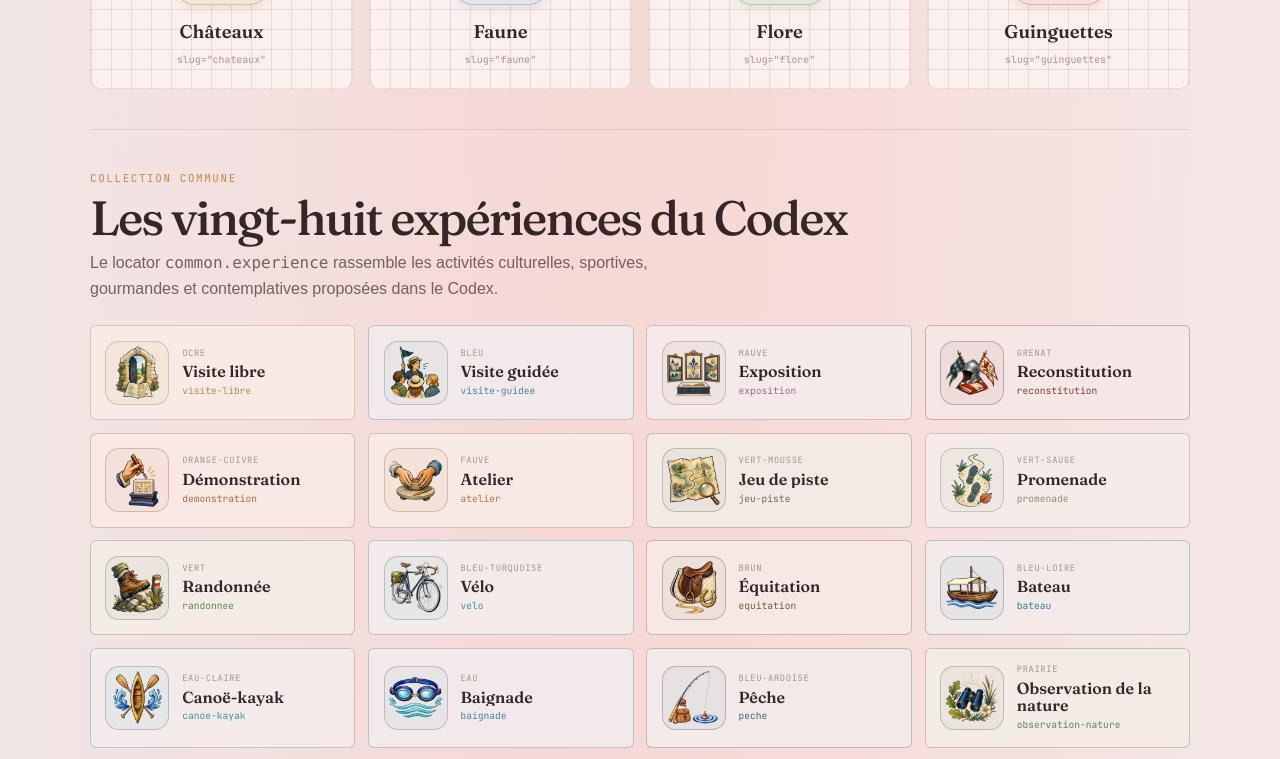
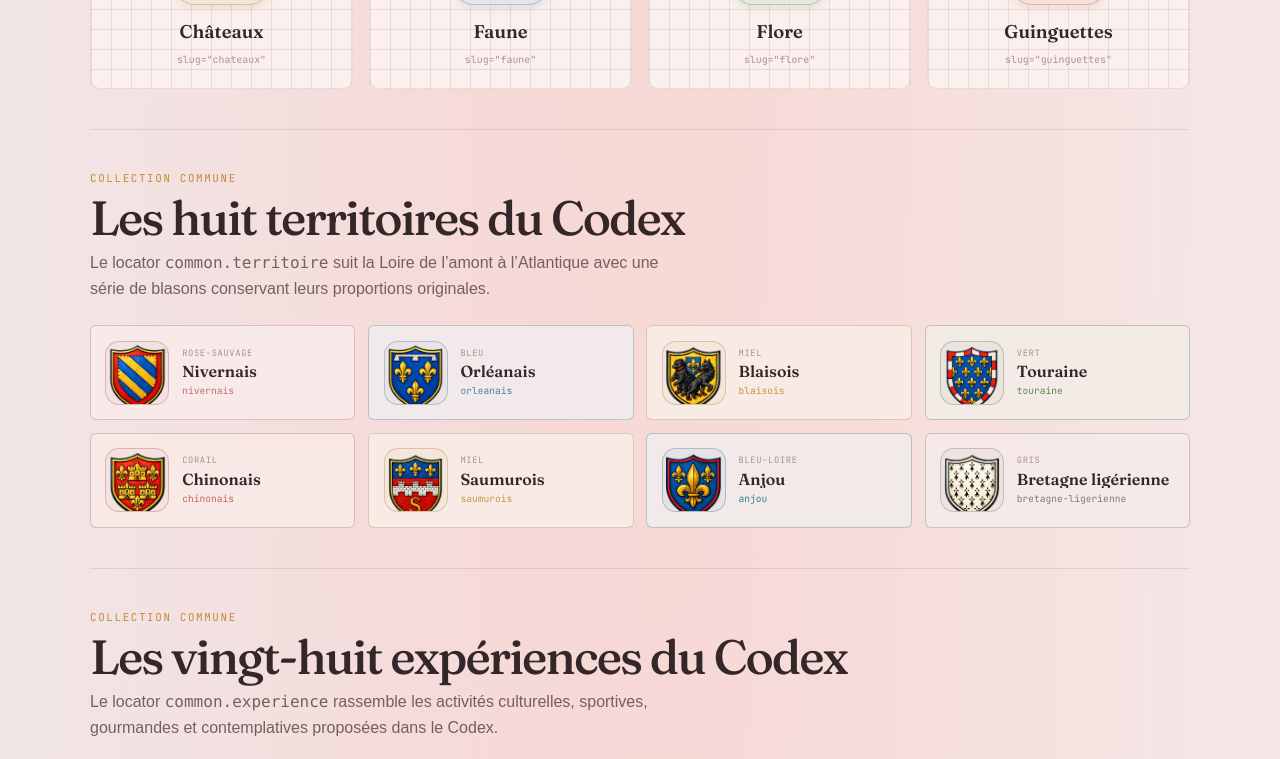
Before and after one commit to iamjulienjulien/loireridezen-codex, a Next.js app: page /atelier/components/lrz-symbol in a window 1280 px wide. Shown: the part 2280-3039 px from the top of the page. Built offline with nearby package versions, Linux system fonts and the light colour scheme.

Commit message:
[LRZ-CODEX] 🧪 atelier > showcase common territory symbols and stamps > 🤠 Julien

```diff
--- a/src/app/atelier/components/lrz-stamp/LRZStampPlayground.tsx
+++ b/src/app/atelier/components/lrz-stamp/LRZStampPlayground.tsx
@@ -33,6 +33,7 @@ import type {
     LRZCommonEpoqueSymbolSlug,
     LRZCommonExperienceSymbolSlug,
     LRZCommonMilieuSymbolSlug,
+    LRZCommonTerritoireSymbolSlug,
     LRZFauneRareteSymbolSlug,
     LRZFauneTypeSymbolSlug,
     LRZFloreCategorieSymbolSlug,
@@ -54,6 +55,7 @@ type LRZStampPlaygroundProps = {
     commonArchitectureOptions: readonly LRZStampPlaygroundOption<LRZCommonArchitectureSymbolSlug>[];
     commonMilieuOptions: readonly LRZStampPlaygroundOption<LRZCommonMilieuSymbolSlug>[];
     commonExperienceOptions: readonly LRZStampPlaygroundOption<LRZCommonExperienceSymbolSlug>[];
+    commonTerritoireOptions: readonly LRZStampPlaygroundOption<LRZCommonTerritoireSymbolSlug>[];
     fauneTypeOptions: readonly LRZStampPlaygroundOption<LRZFauneTypeSymbolSlug>[];
     fauneRareteOptions: readonly LRZStampPlaygroundOption<LRZFauneRareteSymbolSlug>[];
     floreCategorieOptions: readonly LRZStampPlaygroundOption<LRZFloreCategorieSymbolSlug>[];
@@ -192,7 +194,7 @@ const LABEL_SIZES: readonly LabelSizeChoice[] = [
 
 const META_OPTIONS: Record<LRZSymbolCollection, readonly LRZSymbolMeta[]> = {
     index: [],
-    common: ["epoque", "architecture", "milieu", "experience"],
+    common: ["epoque", "architecture", "milieu", "experience", "territoire"],
     faune: ["type", "rarete"],
     flore: ["categorie", "rarete"],
     guinguette: ["ambience"],
@@ -281,6 +283,7 @@ export default function LRZStampPlayground({
     commonArchitectureOptions,
     commonMilieuOptions,
     commonExperienceOptions,
+    commonTerritoireOptions,
     fauneTypeOptions,
     fauneRareteOptions,
     floreCategorieOptions,
@@ -297,7 +300,9 @@ export default function LRZStampPlayground({
             case "index":
                 return indexOptions;
             case "common":
-                return meta === "experience"
+                return meta === "territoire"
+                    ? commonTerritoireOptions
+                    : meta === "experience"
                       ? commonExperienceOptions
                       : meta === "milieu"
                         ? commonMilieuOptions
@@ -326,6 +331,12 @@ export default function LRZStampPlayground({
                   collection: "index",
                   slug: values.slug as LRZIndexSymbolSlug,
               }
+            : values.collection === "common" && values.meta === "territoire"
+              ? {
+                    collection: "common",
+                    meta: "territoire",
+                    slug: values.slug as LRZCommonTerritoireSymbolSlug,
+                }
               : values.collection === "common" && values.meta === "experience"
                 ? {
                       collection: "common",
@@ -351,7 +362,8 @@ export default function LRZStampPlayground({
                             meta: "epoque",
                             slug: values.slug as LRZCommonEpoqueSymbolSlug,
                         }
-                    : values.collection === "faune" && values.meta === "rarete"
+                      : values.collection === "faune" &&
+                          values.meta === "rarete"
                         ? {
                               collection: "faune",
                               meta: "rarete",
--- a/src/app/atelier/components/lrz-stamp/page.tsx
+++ b/src/app/atelier/components/lrz-stamp/page.tsx
@@ -16,6 +16,7 @@ import { COMMON_ARCHITECTURE_META } from "@/registry/Meta/common-architecture";
 import { COMMON_EPOQUE_META } from "@/registry/Meta/common-epoque";
 import { COMMON_EXPERIENCE_META } from "@/registry/Meta/common-experience";
 import { COMMON_MILIEU_META } from "@/registry/Meta/common-milieu";
+import { COMMON_TERRITOIRE_META } from "@/registry/Meta/common-territoire";
 import { FAUNE_RARETE_META } from "@/registry/Meta/faune-rarete";
 import { FAUNE_TYPE_META } from "@/registry/Meta/faune-type";
 import { FLORE_CATEGORIE_META } from "@/registry/Meta/flore-categorie";
@@ -27,6 +28,7 @@ import {
     type LRZCommonEpoqueSymbolSlug,
     type LRZCommonExperienceSymbolSlug,
     type LRZCommonMilieuSymbolSlug,
+    type LRZCommonTerritoireSymbolSlug,
     type LRZFauneRareteSymbolSlug,
     type LRZFauneTypeSymbolSlug,
     type LRZFloreCategorieSymbolSlug,
@@ -68,6 +70,10 @@ const COMMON_MILIEU_OPTIONS = COMMON_MILIEU_META.map(({ slug, label }) => ({
 const COMMON_EXPERIENCE_OPTIONS = COMMON_EXPERIENCE_META.map(
     ({ slug, label }) => ({ slug, label }),
 ) satisfies readonly LRZStampPlaygroundOption<LRZCommonExperienceSymbolSlug>[];
+
+const COMMON_TERRITOIRE_OPTIONS = COMMON_TERRITOIRE_META.map(
+    ({ slug, label }) => ({ slug, label }),
+) satisfies readonly LRZStampPlaygroundOption<LRZCommonTerritoireSymbolSlug>[];
 
 const FAUNE_TYPE_OPTIONS = FAUNE_TYPE_META.map(({ slug, label }) => ({
     slug,
@@ -157,7 +163,7 @@ const API_PROPS = [
     ],
     [
         "meta",
-        '"epoque" | "architecture" | "milieu" | "experience" | "type" | "rarete" | "categorie" | "ambience"',
+        '"epoque" | "architecture" | "milieu" | "experience" | "territoire" | "type" | "rarete" | "categorie" | "ambience"',
         "undefined",
         "Sous-dossier optionnel.",
     ],
@@ -318,6 +324,7 @@ export default function LRZStampPage() {
                     commonArchitectureOptions={COMMON_ARCHITECTURE_OPTIONS}
                     commonMilieuOptions={COMMON_MILIEU_OPTIONS}
                     commonExperienceOptions={COMMON_EXPERIENCE_OPTIONS}
+                    commonTerritoireOptions={COMMON_TERRITOIRE_OPTIONS}
                     fauneTypeOptions={FAUNE_TYPE_OPTIONS}
                     fauneRareteOptions={FAUNE_RARETE_OPTIONS}
                     floreCategorieOptions={FLORE_CATEGORIE_OPTIONS}
@@ -347,6 +354,39 @@ export default function LRZStampPage() {
                                 slug={slug}
                                 key={slug}
                                 size="lg"
+                                shadow="soft"
+                            />
+                        ))}
+                    </div>
+                </section>
+
+                <section
+                    className={shellStyles.section}
+                    aria-labelledby="stamp-common-territoires"
+                >
+                    <div className={shellStyles.sectionHeader}>
+                        <p className={shellStyles.kicker}>Collection commune</p>
+                        <h2 id="stamp-common-territoires">
+                            Les territoires du Codex
+                        </h2>
+                        <p>
+                            Chaque stamp récupère son blason, son label et sa
+                            couleur depuis le registre
+                            <code> common.territoire</code>.
+                        </p>
+                    </div>
+                    <div className={styles.catalogGrid}>
+                        {COMMON_TERRITOIRE_META.map((territory) => (
+                            <LRZStamp
+                                collection="common"
+                                meta="territoire"
+                                slug={territory.slug}
+                                key={territory.slug}
+                                size="md"
+                                variant="pill"
+                                tone="subtle"
+                                font="grotesk"
+                                symbolScale={1.1}
                                 shadow="soft"
                             />
                         ))}
--- a/src/app/atelier/components/lrz-symbol/LRZSymbolPlayground.tsx
+++ b/src/app/atelier/components/lrz-symbol/LRZSymbolPlayground.tsx
@@ -8,6 +8,7 @@ import {
     type LRZCommonEpoqueSymbolSlug,
     type LRZCommonExperienceSymbolSlug,
     type LRZCommonMilieuSymbolSlug,
+    type LRZCommonTerritoireSymbolSlug,
     type LRZFauneRareteSymbolSlug,
     type LRZFauneTypeSymbolSlug,
     type LRZFloreCategorieSymbolSlug,
@@ -38,6 +39,7 @@ type LRZSymbolPlaygroundProps = {
     commonArchitectureOptions: readonly LRZSymbolPlaygroundOption<LRZCommonArchitectureSymbolSlug>[];
     commonMilieuOptions: readonly LRZSymbolPlaygroundOption<LRZCommonMilieuSymbolSlug>[];
     commonExperienceOptions: readonly LRZSymbolPlaygroundOption<LRZCommonExperienceSymbolSlug>[];
+    commonTerritoireOptions: readonly LRZSymbolPlaygroundOption<LRZCommonTerritoireSymbolSlug>[];
     fauneTypeOptions: readonly LRZSymbolPlaygroundOption<LRZFauneTypeSymbolSlug>[];
     fauneRareteOptions: readonly LRZSymbolPlaygroundOption<LRZFauneRareteSymbolSlug>[];
     floreCategorieOptions: readonly LRZSymbolPlaygroundOption<LRZFloreCategorieSymbolSlug>[];
@@ -118,7 +120,7 @@ const SHADOW_OPTIONS: readonly LRZSymbolShadow[] = ["none", "soft", "strong"];
 
 const META_OPTIONS: Record<LRZSymbolCollection, readonly LRZSymbolMeta[]> = {
     index: [],
-    common: ["epoque", "architecture", "milieu", "experience"],
+    common: ["epoque", "architecture", "milieu", "experience", "territoire"],
     faune: ["type", "rarete"],
     flore: ["categorie", "rarete"],
     guinguette: ["ambience"],
@@ -171,6 +173,7 @@ export default function LRZSymbolPlayground({
     commonArchitectureOptions,
     commonMilieuOptions,
     commonExperienceOptions,
+    commonTerritoireOptions,
     fauneTypeOptions,
     fauneRareteOptions,
     floreCategorieOptions,
@@ -187,7 +190,9 @@ export default function LRZSymbolPlayground({
             case "index":
                 return indexOptions;
             case "common":
-                return meta === "experience"
+                return meta === "territoire"
+                    ? commonTerritoireOptions
+                    : meta === "experience"
                       ? commonExperienceOptions
                       : meta === "milieu"
                         ? commonMilieuOptions
@@ -223,6 +228,12 @@ export default function LRZSymbolPlayground({
                   collection: "index",
                   slug: values.slug as LRZIndexSymbolSlug,
               }
+            : values.collection === "common" && values.meta === "territoire"
+              ? {
+                    collection: "common",
+                    meta: "territoire",
+                    slug: values.slug as LRZCommonTerritoireSymbolSlug,
+                }
               : values.collection === "common" && values.meta === "experience"
                 ? {
                       collection: "common",
@@ -248,7 +259,8 @@ export default function LRZSymbolPlayground({
                             meta: "epoque",
                             slug: values.slug as LRZCommonEpoqueSymbolSlug,
                         }
-                    : values.collection === "faune" && values.meta === "rarete"
+                      : values.collection === "faune" &&
+                          values.meta === "rarete"
                         ? {
                               collection: "faune",
                               meta: "rarete",
--- a/src/app/atelier/components/lrz-symbol/page.tsx
+++ b/src/app/atelier/components/lrz-symbol/page.tsx
@@ -9,6 +9,7 @@ import {
     type LRZCommonEpoqueSymbolSlug,
     type LRZCommonExperienceSymbolSlug,
     type LRZCommonMilieuSymbolSlug,
+    type LRZCommonTerritoireSymbolSlug,
     type LRZFauneRareteSymbolSlug,
     type LRZFauneTypeSymbolSlug,
     type LRZFloreCategorieSymbolSlug,
@@ -28,6 +29,7 @@ import { COMMON_ARCHITECTURE_META } from "@/registry/Meta/common-architecture";
 import { COMMON_EPOQUE_META } from "@/registry/Meta/common-epoque";
 import { COMMON_EXPERIENCE_META } from "@/registry/Meta/common-experience";
 import { COMMON_MILIEU_META } from "@/registry/Meta/common-milieu";
+import { COMMON_TERRITOIRE_META } from "@/registry/Meta/common-territoire";
 import { FAUNE_RARETE_META } from "@/registry/Meta/faune-rarete";
 import { FAUNE_TYPE_META } from "@/registry/Meta/faune-type";
 import { FLORE_CATEGORIE_META } from "@/registry/Meta/flore-categorie";
@@ -128,6 +130,10 @@ const COMMON_EXPERIENCE_OPTIONS = COMMON_EXPERIENCE_META.map(
     ({ slug, label }) => ({ slug, label }),
 ) satisfies readonly LRZSymbolPlaygroundOption<LRZCommonExperienceSymbolSlug>[];
 
+const COMMON_TERRITOIRE_OPTIONS = COMMON_TERRITOIRE_META.map(
+    ({ slug, label }) => ({ slug, label }),
+) satisfies readonly LRZSymbolPlaygroundOption<LRZCommonTerritoireSymbolSlug>[];
+
 const FAUNE_TYPE_OPTIONS = FAUNE_TYPE_META.map(({ slug, label }) => ({
     slug,
     label,
@@ -165,13 +171,13 @@ const API_PROPS = [
     ],
     [
         "meta",
-        '"epoque" | "architecture" | "milieu" | "experience" | "type" | "rarete" | "categorie" | "ambience"',
+        '"epoque" | "architecture" | "milieu" | "experience" | "territoire" | "type" | "rarete" | "categorie" | "ambience"',
         "undefined",
         "Sous-dossier optionnel au sein de la collection.",
     ],
     [
         "slug",
-        "LRZIndexSymbolSlug | LRZCommonEpoqueSymbolSlug | LRZCommonArchitectureSymbolSlug | LRZCommonMilieuSymbolSlug | LRZCommonExperienceSymbolSlug | LRZFauneTypeSymbolSlug | LRZFauneRareteSymbolSlug | LRZFloreCategorieSymbolSlug | LRZFloreRareteSymbolSlug | LRZGuinguetteAmbienceSymbolSlug | CategoriePersonnageSlug",
+        "LRZIndexSymbolSlug | LRZCommonEpoqueSymbolSlug | LRZCommonArchitectureSymbolSlug | LRZCommonMilieuSymbolSlug | LRZCommonExperienceSymbolSlug | LRZCommonTerritoireSymbolSlug | LRZFauneTypeSymbolSlug | LRZFauneRareteSymbolSlug | LRZFloreCategorieSymbolSlug | LRZFloreRareteSymbolSlug | LRZGuinguetteAmbienceSymbolSlug | CategoriePersonnageSlug",
         "—",
         "Identifiant qui sélectionne le symbole.",
     ],
@@ -314,6 +320,7 @@ export default function LRZSymbolPage() {
                     commonArchitectureOptions={COMMON_ARCHITECTURE_OPTIONS}
                     commonMilieuOptions={COMMON_MILIEU_OPTIONS}
                     commonExperienceOptions={COMMON_EXPERIENCE_OPTIONS}
+                    commonTerritoireOptions={COMMON_TERRITOIRE_OPTIONS}
                     fauneTypeOptions={FAUNE_TYPE_OPTIONS}
                     fauneRareteOptions={FAUNE_RARETE_OPTIONS}
                     floreCategorieOptions={FLORE_CATEGORIE_OPTIONS}
@@ -351,6 +358,53 @@ export default function LRZSymbolPage() {
                                 />
                                 <h3>{label}</h3>
                                 <code>{`slug="${slug}"`}</code>
+                            </article>
+                        ))}
+                    </div>
+                </section>
+
+                <section
+                    className={shellStyles.section}
+                    aria-labelledby="symbol-common-territoires"
+                >
+                    <div className={shellStyles.sectionHeader}>
+                        <p className={shellStyles.kicker}>Collection commune</p>
+                        <h2 id="symbol-common-territoires">
+                            Les huit territoires du Codex
+                        </h2>
+                        <p>
+                            Le locator <code>common.territoire</code> suit la
+                            Loire de l’amont à l’Atlantique avec une série de
+                            blasons conservant leurs proportions originales.
+                        </p>
+                    </div>
+
+                    <div className={styles.catalogGrid}>
+                        {COMMON_TERRITOIRE_META.map((territory) => (
+                            <article
+                                className={styles.catalogCard}
+                                key={territory.slug}
+                                style={
+                                    {
+                                        "--showcase-accent": getLRZColorValue(
+                                            territory.color,
+                                        ),
+                                    } as AccentStyle
+                                }
+                            >
+                                <LRZSymbol
+                                    collection="common"
+                                    meta="territoire"
+                                    slug={territory.slug}
+                                    size="xl"
+                                    frame="subtle"
+                                    padding="xs"
+                                />
+                                <div className={styles.catalogCopy}>
+                                    <span>{territory.color}</span>
+                                    <h3>{territory.label}</h3>
+                                    <code>{territory.slug}</code>
+                                </div>
                             </article>
                         ))}
                     </div>
```
Lines whose indentation alone changed are shown as unchanged.
